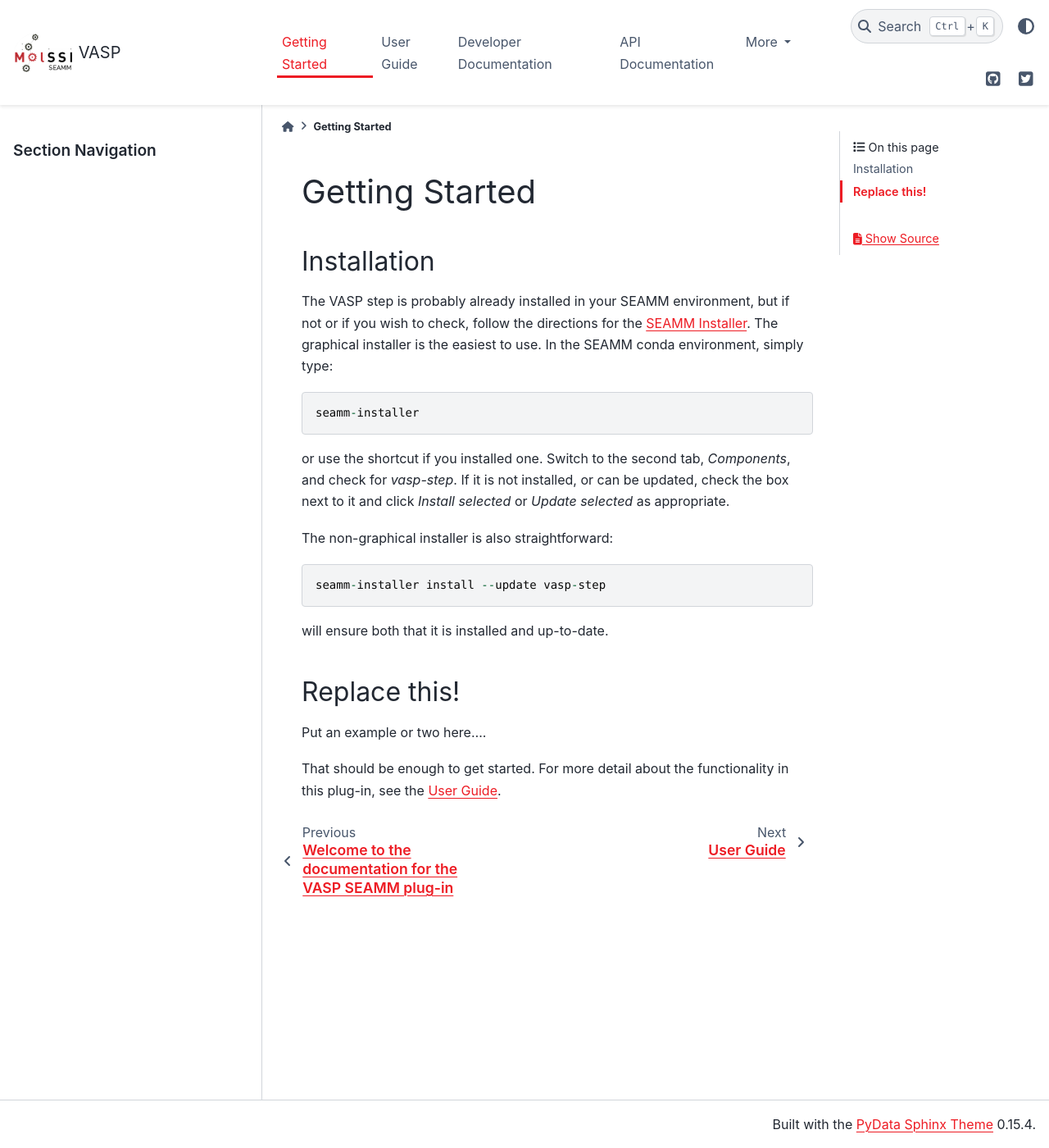
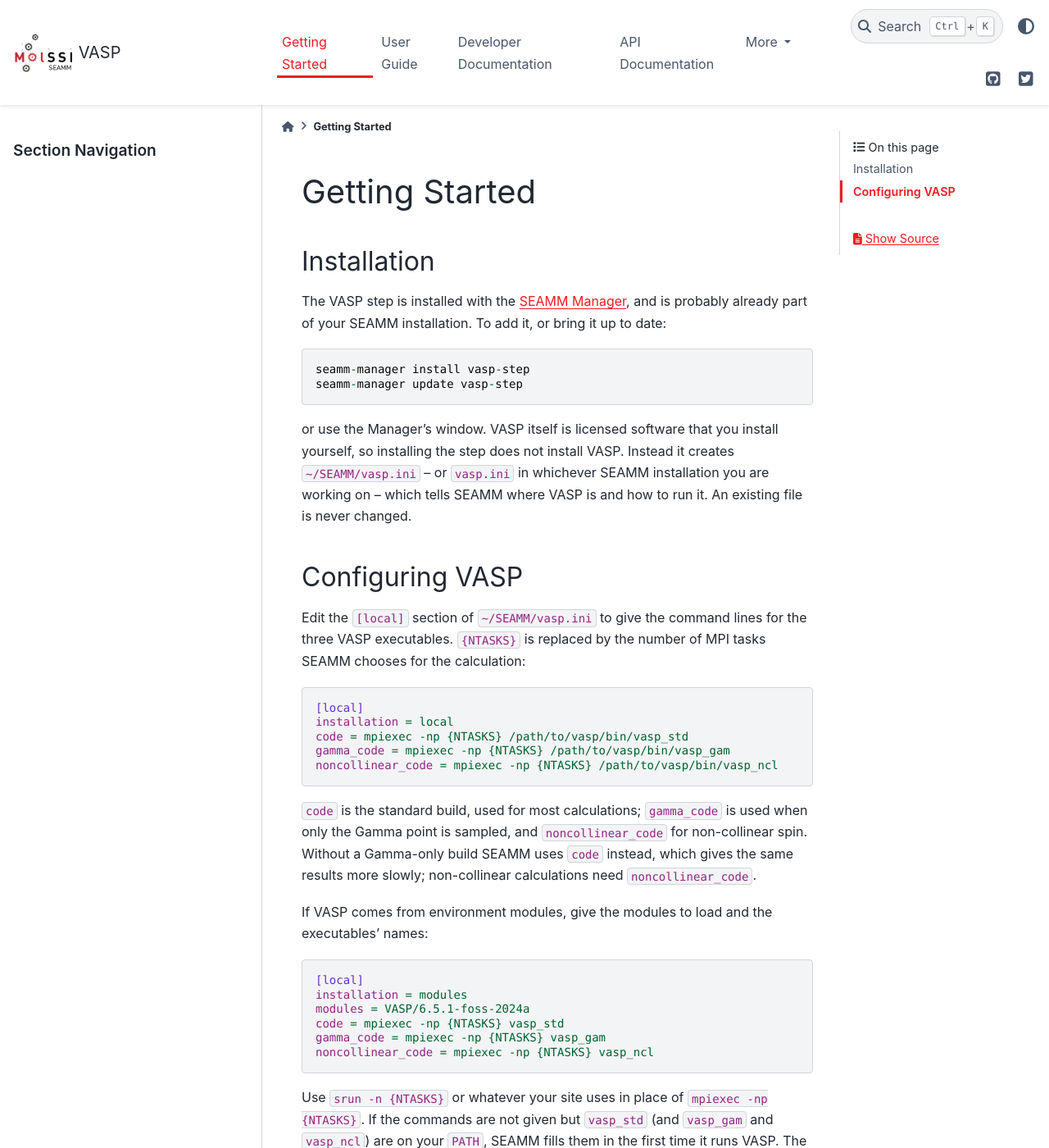
Before and after one commit to molssi-seamm/vasp-step, a Sphinx documentation site: the page built from docs/getting_started/index.rst, in a window 1280 px wide and 1400 px high. Shown: the whole window at 82% size. Built offline with Sphinx 7.4.7 and the PyData theme 0.15.4, drawn with Linux system fonts in a browser that asks for light colours; pages that are not in the unit, such as notebooks, are missing from menus; some of the changed text lies outside the part shown.

Commit message:
Bugfix: a vasp.ini template to edit, and an installer that writes it
* The step expected to create `~/SEAMM/vasp.ini` from a template, but the template was never included, so running VASP without the file failed. The template is now included, with comments explaining each option for a local build or environment modules.
* Added `vasp-step-installer`, which the SEAMM Manager runs when the step is installed, to write the template to `~/SEAMM/vasp.ini` for you to edit.
* If `vasp.ini` gives no command line, `vasp_std` (and `vasp_gam` and `vasp_ncl`) are looked for on the PATH; otherwise the error says what to set. Gamma-point calculations use `code` when there is no Gamma-only build, and non-collinear calculations without `noncollinear_code` say that it is needed.
* The documentation describes installing with the SEAMM Manager and configuring `vasp.ini`.

Co-Authored-By: Claude Opus 5.5 <noreply@anthropic.com>

```diff
--- a/docs/getting_started/index.rst
+++ b/docs/getting_started/index.rst
@@ -4,28 +4,54 @@ Getting Started
 
 Installation
 ============
-The VASP step is probably already installed in your SEAMM
-environment, but if not or if you wish to check, follow the directions for the `SEAMM
-Installer`_. The graphical installer is the easiest to use. In the SEAMM conda
-environment, simply type::
+The VASP step is installed with the `SEAMM Manager`_, and is probably already part of
+your SEAMM installation. To add it, or bring it up to date::
 
-  seamm-installer
+  seamm-manager install vasp-step
+  seamm-manager update vasp-step
 
-or use the shortcut if you installed one. Switch to the second tab, `Components`, and
-check for `vasp-step`. If it is not installed, or
-can be updated, check the box next to it and click `Install selected` or `Update
-selected` as appropriate.
+or use the Manager's window. VASP itself is licensed software that you install
+yourself, so installing the step does not install VASP. Instead it creates
+``~/SEAMM/vasp.ini`` -- or ``vasp.ini`` in whichever SEAMM installation you are
+working on -- which tells SEAMM where VASP is and how to run it. An existing file
+is never changed.
 
-The non-graphical installer is also straightforward::
+.. _SEAMM Manager: https://molssi-seamm.github.io/getting_started/installation/seamm-manager.html
 
-  seamm-installer install --update vasp-step
+Configuring VASP
+================
+Edit the ``[local]`` section of ``~/SEAMM/vasp.ini`` to give the command lines for the
+three VASP executables. ``{NTASKS}`` is replaced by the number of MPI tasks SEAMM
+chooses for the calculation:
 
-will ensure both that it is installed and up-to-date.
+.. code-block:: ini
 
-.. _SEAMM Installer: https://molssi-seamm.github.io/installation/index.html
+    [local]
+    installation = local
+    code = mpiexec -np {NTASKS} /path/to/vasp/bin/vasp_std
+    gamma_code = mpiexec -np {NTASKS} /path/to/vasp/bin/vasp_gam
+    noncollinear_code = mpiexec -np {NTASKS} /path/to/vasp/bin/vasp_ncl
 
-Replace this!
-=============
-Put an example or two here....
+``code`` is the standard build, used for most calculations; ``gamma_code`` is used when
+only the Gamma point is sampled, and ``noncollinear_code`` for non-collinear spin.
+Without a Gamma-only build SEAMM uses ``code`` instead, which gives the same results
+more slowly; non-collinear calculations need ``noncollinear_code``.
+
+If VASP comes from environment modules, give the modules to load and the executables'
+names:
+
+.. code-block:: ini
+
+    [local]
+    installation = modules
+    modules = VASP/6.5.1-foss-2024a
+    code = mpiexec -np {NTASKS} vasp_std
+    gamma_code = mpiexec -np {NTASKS} vasp_gam
+    noncollinear_code = mpiexec -np {NTASKS} vasp_ncl
+
+Use ``srun -n {NTASKS}`` or whatever your site uses in place of ``mpiexec -np
+{NTASKS}``. If the commands are not given but ``vasp_std`` (and ``vasp_gam`` and
+``vasp_ncl``) are on your ``PATH``, SEAMM fills them in the first time it runs VASP.
+The file itself has comments explaining each option.
 
 That should be enough to get started. For more detail about the functionality in this plug-in, see the :ref:`User Guide <user-guide>`.
--- a/setup.py
+++ b/setup.py
@@ -91,5 +91,8 @@ setup(
             'Optimization = vasp_step:OptimizationStep',
             'Energy = vasp_step:EnergyStep',
         ],
+        'console_scripts': [
+            'vasp-step-installer=vasp_step.__main__:run',
+        ],
     },
 )
```
Also changed, not shown: HISTORY.rst (+14 -0 lines), 6 other files.
